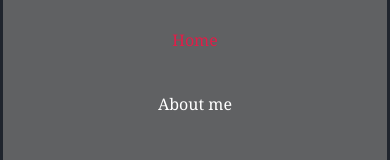
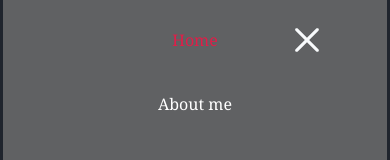
Before and after one commit to sandhaligupta18/PortfolioWithReact, a React (Create React App) app: page / in a window 390 px wide. Both pictures are taken after a click on the element 307 px from the left and 40 px from the top of the page. Shown: the top 160 px of the page. Built offline with nearby package versions, Linux system fonts and the light colour scheme.

Commit message:
some changes

```diff
--- a/src/components/Header/Header.jsx
+++ b/src/components/Header/Header.jsx
@@ -42,7 +42,7 @@ function Header() {
     </ul>
 
 </div>
- <div className='bg-[#606163] md:hidden  z-10 w-96 absolute  '>
+ <div className='bg-[#606163] md:hidden z-10  w-96 absolute  '>
  {open? (
         <ul className='flex flex-col md:flex-row mt-96  justify-center items-center  md:ml-96 gap-10 text-white font-serif ' >
         <li>
@@ -70,8 +70,8 @@ function Header() {
     ): null }
  </div>
  <div className='' onClick={handleMenu}>
-    {open === false ? <IoIosMenu className='h-14 w-10 text-slate-50 md:hidden ' /> :
-    <RxCross2 className='h-14 w-10 text-slate-50 md:hidden   relative' />}
+    {open == false ? <IoIosMenu className='h-14 w-10 text-slate-50 md:hidden ' /> :
+    <RxCross2 className='h-14 w-10 text-slate-50 md:hidden  z-30 relative' />}
     </div>
 
       </div>
```
